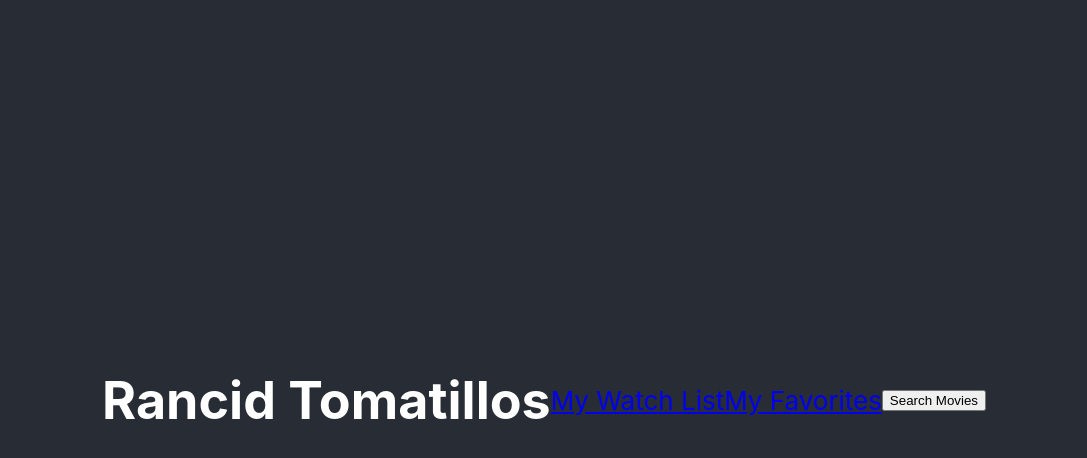
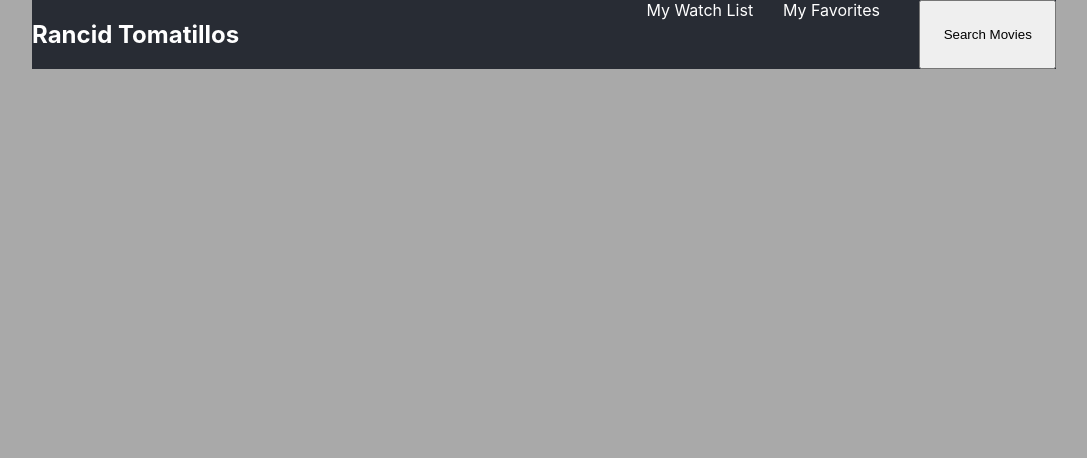
Before and after one commit to Logandv3/rancid-tomatillos, a React (Create React App) app: page / in a window 1280 px wide. Shown: the top 458 px of the page, without its empty margins (96-1183 px from the left). Built offline with nearby package versions, Linux system fonts and the light colour scheme.

Commit message:
Add header. Basic body css

```diff
--- a/src/App.css
+++ b/src/App.css
@@ -1,38 +1,8 @@
 .App {
-  text-align: center;
-}
-
-/* .App-logo {
-  height: 40vmin;
-  pointer-events: none;
-}
-
-@media (prefers-reduced-motion: no-preference) {
-  .App-logo {
-    animation: App-logo-spin infinite 20s linear;
-  }
-} */
-
-.App-header {
+  width: 80%;
+  margin: auto;
   background-color: #282c34;
-  min-height: 100vh;
   display: flex;
-  flex-direction: row;
-  align-items: center;
-  justify-content: center;
-  font-size: calc(10px + 2vmin);
+  flex-direction: column;
   color: white;
 }
-
-/* .App-link {
-  color: #61dafb;
-}
-
-@keyframes App-logo-spin {
-  from {
-    transform: rotate(0deg);
-  }
-  to {
-    transform: rotate(360deg);
-  }
-} */
--- a/src/App.js
+++ b/src/App.js
@@ -1,27 +1,7 @@
-import React, {Component} from 'react';
-// import logo from './logo.svg'
-import './App.css';
+import React, { Component } from "react";
+import Header from "./Header";
+import "./App.css";
 
-// function App() {
-//   return (
-//     <div className="App">
-//       <header className="App-header">
-//         <img src={logo} className="App-logo" alt="logo" />
-//         <p>
-//           Edit <code>src/App.js</code> and save to reload.
-//         </p>
-//         <a
-//           className="App-link"
-//           href="https://reactjs.org"
-//           target="_blank"
-//           rel="noopener noreferrer"
-//         >
-//           Learn React
-//         </a>
-//       </header>
-//     </div>
-//   );
-// }
 class App extends Component {
   // constructor() {
   //   super()
@@ -30,27 +10,10 @@ class App extends Component {
   render() {
     return (
       <div className="App">
-        <header className="App-header">
-          <h1> Rancid Tomatillos </h1>
-          <a
-            className="header-link"
-            href="https://frontend.turing.edu/projects/module-3/rancid-tomatillos-v3.html"
-            target="_blank"
-            rel="noopener noreferrer"
-          >My Watch List
-          </a>
-          <a
-            className="header-link"
-            href="https://frontend.turing.edu/projects/module-3/rancid-tomatillos-v3.html"
-            target="_blank"
-            rel="noopener noreferrer"
-          >My Favorites
-          </a>
-          <button>Search Movies</button>
-        </header>
+        <Header />
       </div>
     );
   }
-  }
+}
 
 export default App;
--- /dev/null
+++ b/src/Header.css
@@ -0,0 +1,9 @@
+header {
+  display: grid;
+  grid-template-columns: 60% 1fr 1fr 1fr;
+}
+
+.header-link {
+  text-decoration: none;
+  color: white;
+}
--- /dev/null
+++ b/src/Header.js
@@ -0,0 +1,31 @@
+import React, { Component } from "react";
+import "./Header.css";
+
+class Header extends Component {
+  render() {
+    return (
+      <header>
+        <h2> Rancid Tomatillos </h2>
+        <a
+          className="header-link"
+          href="https://frontend.turing.edu/projects/module-3/rancid-tomatillos-v3.html"
+          target="_blank"
+          rel="noopener noreferrer"
+        >
+          My Watch List
+        </a>
+        <a
+          className="header-link"
+          href="https://frontend.turing.edu/projects/module-3/rancid-tomatillos-v3.html"
+          target="_blank"
+          rel="noopener noreferrer"
+        >
+          My Favorites
+        </a>
+        <button>Search Movies</button>
+      </header>
+    );
+  }
+}
+
+export default Header;
--- a/src/index.css
+++ b/src/index.css
@@ -1,13 +1,12 @@
 body {
+  background-color: darkgrey;
   margin: 0;
-  font-family: -apple-system, BlinkMacSystemFont, 'Segoe UI', 'Roboto', 'Oxygen',
-    'Ubuntu', 'Cantarell', 'Fira Sans', 'Droid Sans', 'Helvetica Neue',
-    sans-serif;
+  font-family: -apple-system, BlinkMacSystemFont, "Segoe UI", "Roboto", "Oxygen", "Ubuntu", "Cantarell", "Fira Sans",
+    "Droid Sans", "Helvetica Neue", sans-serif;
   -webkit-font-smoothing: antialiased;
   -moz-osx-font-smoothing: grayscale;
 }
 
 code {
-  font-family: source-code-pro, Menlo, Monaco, Consolas, 'Courier New',
-    monospace;
+  font-family: source-code-pro, Menlo, Monaco, Consolas, "Courier New", monospace;
 }
```
Also changed, not shown: src/setupTests.js (deleted, +0 -5 lines), src/Feature.js (added), src/logo.svg (deleted), 1 other file (tests, documents, lock files or other folders).
